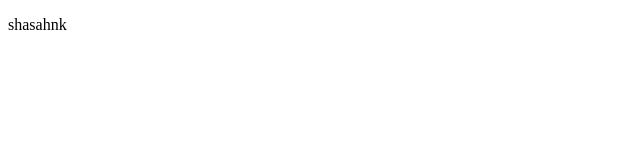
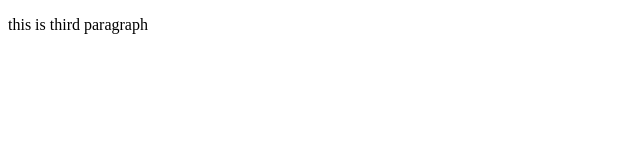
Before and after one commit to shashankm8141/git_test, a website: page index.html in a window 1280 px wide. Shown: the whole page, without its empty margins (0-640 px from the left). Drawn offline with Linux system fonts and the light colour scheme.

Commit message:
fourth commit

```diff
--- a/index.html
+++ b/index.html
@@ -5,7 +5,7 @@
   <title>Document</title>
 </head>
 <body>
-  <p>shasahnk</p>
+<p>this is third paragraph</p>
 
 </body>
 </html>
```
Also changed, not shown: package.json (added, +24 -0 lines), 2 other files.
